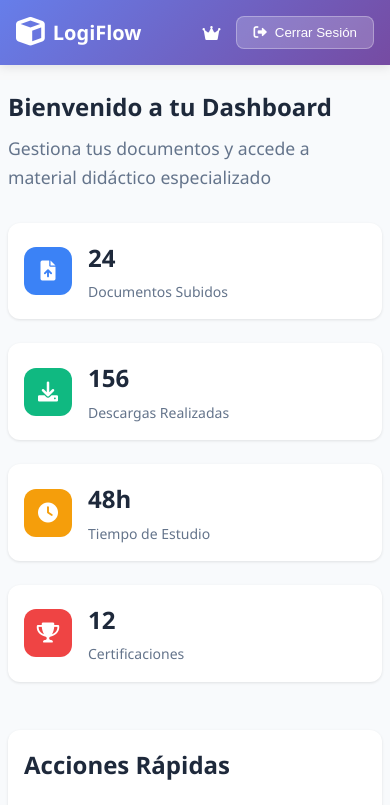
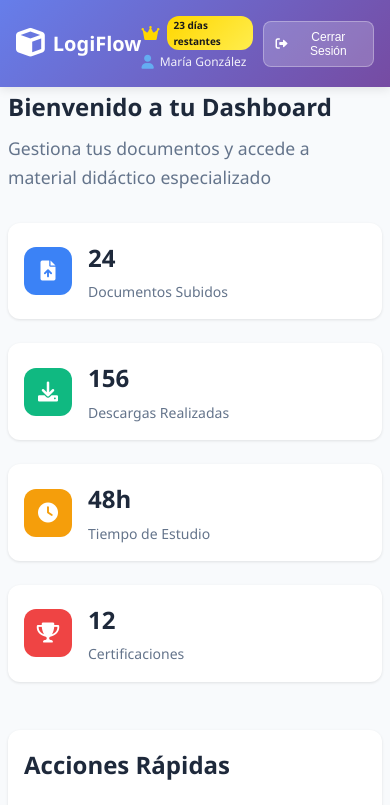
Before and after one commit to Houxyz/Logiflow, a plain HTML site: page dashboard-user.html in a window 390 px wide. Shown: the top 805 px of the page. Drawn offline with nearby package versions, Linux system fonts and the light colour scheme.

Commit message:
se agrega estructura tiempo suscripción

```diff
--- a/dashboard-user.html
+++ b/dashboard-user.html
@@ -17,9 +17,15 @@
                 <span>LogiFlow</span>
             </div>
             <div class="nav-user">
-                <div class="user-info">
-                    <span>Usuario Premium</span>
-                    <i class="fas fa-crown"></i>
+                <div class="subscription-info">
+                    <div class="subscription-status">
+                        <i class="fas fa-crown"></i>
+                        <span class="subscription-time">23 días restantes</span>
+                    </div>
+                    <div class="account-name">
+                        <i class="fas fa-user"></i>
+                        <span>María González</span>
+                    </div>
                 </div>
                 <button class="logout-btn">
                     <i class="fas fa-sign-out-alt"></i>
--- a/style/style.css
+++ b/style/style.css
@@ -1593,6 +1593,48 @@ body {
     gap: 1rem;
 }
 
+.subscription-info {
+    display: flex;
+    flex-direction: column;
+    gap: 4px;
+    color: #fff;
+    font-size: 14px;
+}
+
+.subscription-status {
+    display: flex;
+    align-items: center;
+    gap: 8px;
+    font-weight: 600;
+}
+
+.subscription-status i {
+    color: #ffd700;
+    font-size: 16px;
+}
+
+.subscription-time {
+    background: linear-gradient(135deg, #ffd700, #ffed4e);
+    color: #1a1a1a;
+    padding: 2px 8px;
+    border-radius: 12px;
+    font-size: 12px;
+    font-weight: 600;
+}
+
+.account-name {
+    display: flex;
+    align-items: center;
+    gap: 6px;
+    font-weight: 500;
+    opacity: 0.9;
+}
+
+.account-name i {
+    color: #64b5f6;
+    font-size: 14px;
+}
+
 .user-info {
     display: flex;
     align-items: center;
@@ -2157,8 +2199,31 @@ body {
         font-size: 1.25rem;
     }
 
+    .nav-user {
+        gap: 10px;
+    }
+
+    .subscription-info {
+        font-size: 12px;
+        gap: 2px;
+    }
+
+    .subscription-time {
+        font-size: 10px;
+        padding: 1px 6px;
+    }
+
+    .account-name {
+        font-size: 12px;
+    }
+
     .user-info span {
         display: none;
+    }
+
+    .logout-btn {
+        padding: 8px 12px;
+        font-size: 12px;
     }
 
     .logout-btn span {
```
